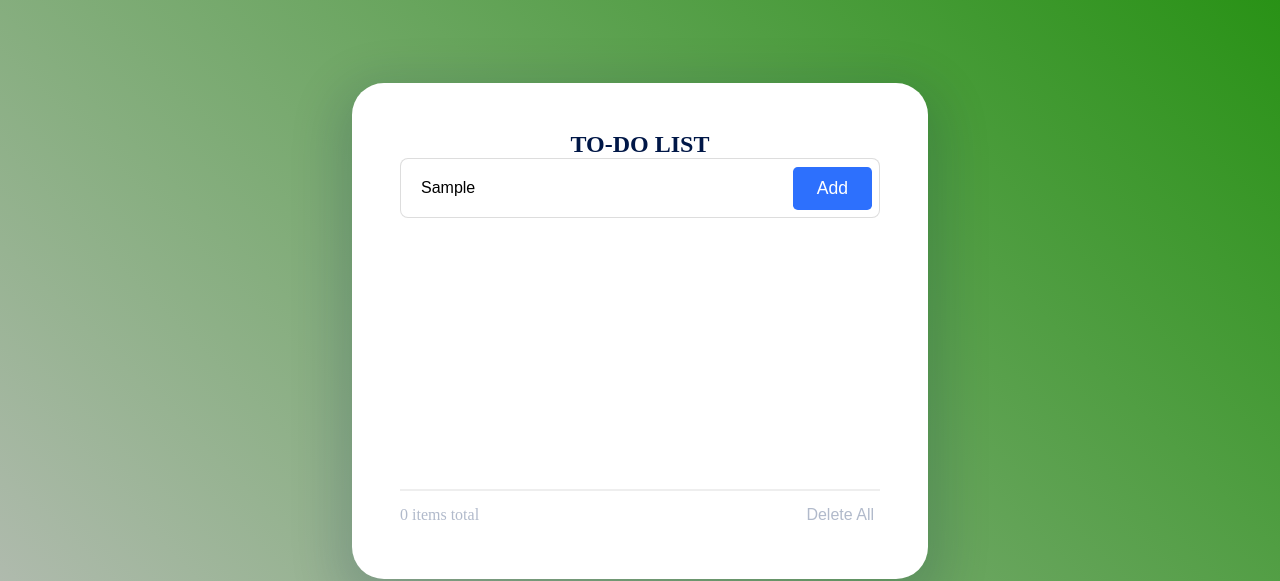
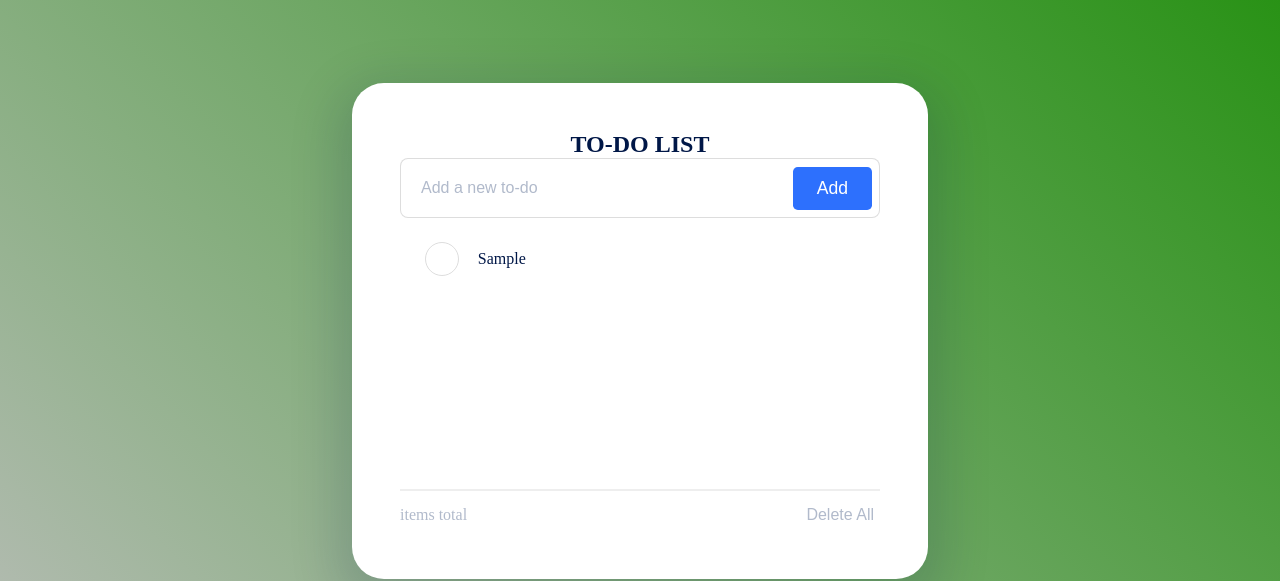
Before and after one commit to italofeliperm/to-do-list-app, a plain HTML site: page index.html in a window 1280 px wide. Both pictures are taken after typing "Sample" into the empty fields and a click on the button "Add". Shown: the top 581 px of the page. Drawn offline with Linux system fonts and the light colour scheme.

Commit message:
quase-done

```diff
--- a/script.js
+++ b/script.js
@@ -8,27 +8,56 @@ const addButton = document.querySelector (".btn");
 const deleteButton = document.getElementById ("deleteButton");
 
 //Initialize
-document.addEventListener ("DOMContentLoaded",
-function (){
-    addButton.addEventListener ("click", addTask());
+document.addEventListener ("DOMContentLoaded", function (){
+    addButton.addEventListener ("click", addTask);
     todoInput.addEventListener ("keydown", function (event) {
         if (event.key === "Enter"){
             event.preventDefault();
             addTask();
         }
     });
-    deleteButton.addEventListener ("click", deleteAllTasks());
+    deleteButton.addEventListener ("click", deleteAllTasks);
     displayTasks();
 });
 
 function addTask() {
-    // some logic here
+    const newTask = todoInput.value.trim();
+    if (newTask !== "") {
+        todo.push({
+            text: newTask,
+            disabled: false,
+        });
+        saveToLocalStorage();
+        todoInput.value = "";
+        displayTasks();
+    }
 }
 
 function deleteAllTasks() {
-    // some logic here
+    console.log("test");
 }
 
 function displayTasks() {
-    // some logic here
+    todoList.innerHTML = "";
+    todo.forEach((item, index) => {
+        const p = document.createElement("p");
+        p.innerHTML = `
+            <div class="todo-container">
+                <input type="checkbox" class="todo-checkbox" id="input-${index}" ${item.disable ? "checked" : ""
+        }>
+            <p id="todo-${index}" class="${item.disable ? "disabled" : ""
+        }" onclick="editTask(${index})">${item.text}</p>
+            </div>
+        `;
+        p.querySelector(".todo-checkbox").addEventListener("change", () => toggleTask(index)
+        );
+        todoList.appendChild(p);
+    });
+    todoCount.textContent = todo.lenght;
 }
+
+
+
+function saveToLocalStorage() {
+    localStorage.setItem("todo", JSON.stringify(todo));
+}
--- a/style.css
+++ b/style.css
@@ -100,12 +100,26 @@ li {
 }
 
 #todoList p {
+    display: flex;
+    gap: 1rem;
+    color: var(--dark);
+    align-items: center;
+}
+
+#todoList .disabled {
     color: #8f98a8;
 }
 
 .disabled {
     display: flex;
     text-decoration: line-through;
+}
+
+input[type="checkbox"] {
+    appearance: none;
+    -webkit-appearance: none;
+    -moz-appearance: none;
+    cursor: pointer;
 }
 
 input[type="checkbox"]::before {
@@ -120,7 +134,7 @@ input[type="checkbox"]::before {
     color: transparent;
 }
 
-input[type="checkbox"]::before::after {
+input[type="checkbox"]:checked::before {
     color: var(--white);
     background-color: var(--green);
     border: 0.06rem solid var(--green);
```
